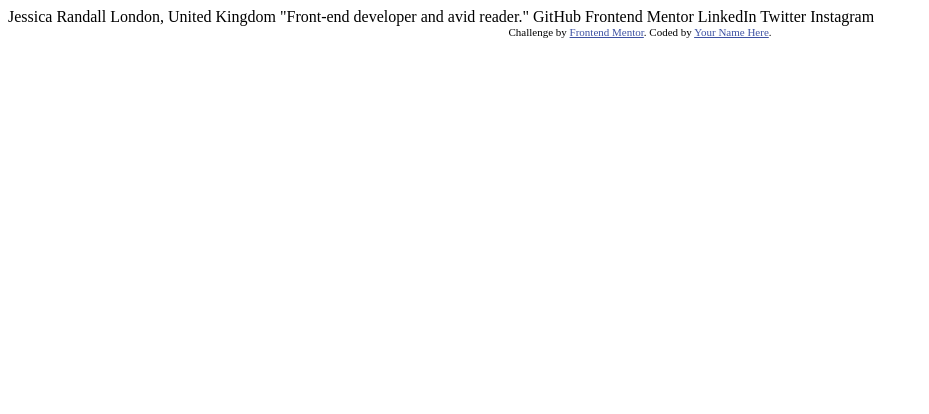
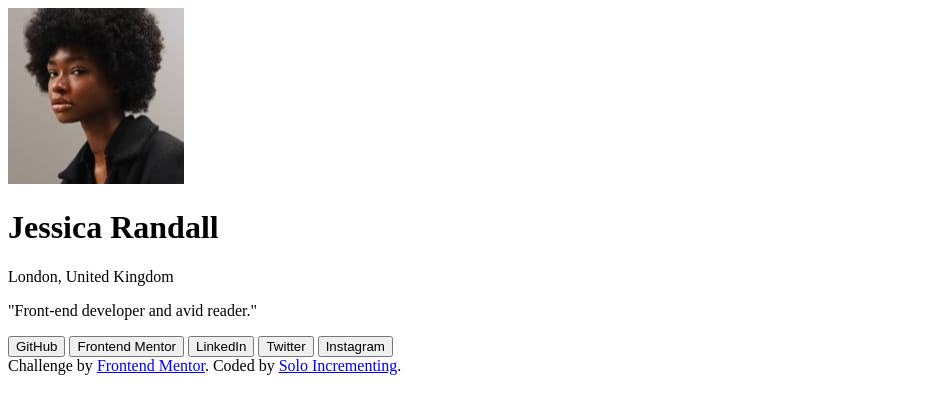
Before and after one commit to Solo-Incrementing/social-links-profile, a plain HTML site: page index.html in a window 1280 px wide. Shown: the whole page, without its empty margins (0-929 px from the left). Drawn offline with Linux system fonts and the light colour scheme.

Commit message:
Update html content

```diff
--- a/index.html
+++ b/index.html
@@ -1,34 +1,46 @@
 <!DOCTYPE html>
 <html lang="en">
 	<head>
-  <meta charset="UTF-8">
-  <meta name="viewport" content="width=device-width, initial-scale=1.0"> <!-- displays site properly based on user's device -->
+		<meta charset="UTF-8" />
+		<meta name="viewport" content="width=device-width, initial-scale=1.0" />
+		<!-- displays site properly based on user's device -->
 
-  <link rel="icon" type="image/png" sizes="32x32" href="./assets/images/favicon-32x32.png">
+		<link
+			rel="icon"
+			type="image/png"
+			sizes="32x32"
+			href="./assets/images/favicon-32x32.png"
+		/>
 
-  <title>Frontend Mentor | Social links profile</title>
-
-  <!-- Feel free to remove these styles or customise in your own stylesheet 👍 -->
-  <style>
-    .attribution { font-size: 11px; text-align: center; }
-    .attribution a { color: hsl(228, 45%, 44%); }
-  </style>
+		<title>Social links profile</title>
 	</head>
 	<body>
+		<main>
+			<div class="card">
+				<img src="./assets/images/avatar-jessica.jpeg" alt="profile picture" />
+				<h1 class="card__name">Jessica Randall</h1>
+				<p class="card__location">London, United Kingdom</p>
+				<p class="card__bio">"Front-end developer and avid reader."</p>
+				<div class="card-socials">
+					<button>GitHub</button>
+					<button>Frontend Mentor</button>
+					<button>LinkedIn</button>
+					<button>Twitter</button>
+					<button>Instagram</button>
+				</div>
+			</div>
+		</main>
 
-  Jessica Randall
-  London, United Kingdom
-  "Front-end developer and avid reader."
-
-  GitHub
-  Frontend Mentor
-  LinkedIn
-  Twitter
-  Instagram
-
+		<footer>
 			<div class="attribution">
-    Challenge by <a href="https://www.frontendmentor.io?ref=challenge" target="_blank">Frontend Mentor</a>.
-    Coded by <a href="#">Your Name Here</a>.
+				Challenge by
+				<a href="https://www.frontendmentor.io?ref=challenge" target="_blank"
+					>Frontend Mentor</a
+				>. Coded by
+				<a href="https://github.com/Solo-Incrementing" target="_blank"
+					>Solo Incrementing</a
+				>.
 			</div>
+		</footer>
 	</body>
 </html>
```
Lines whose indentation alone changed are shown as unchanged.
